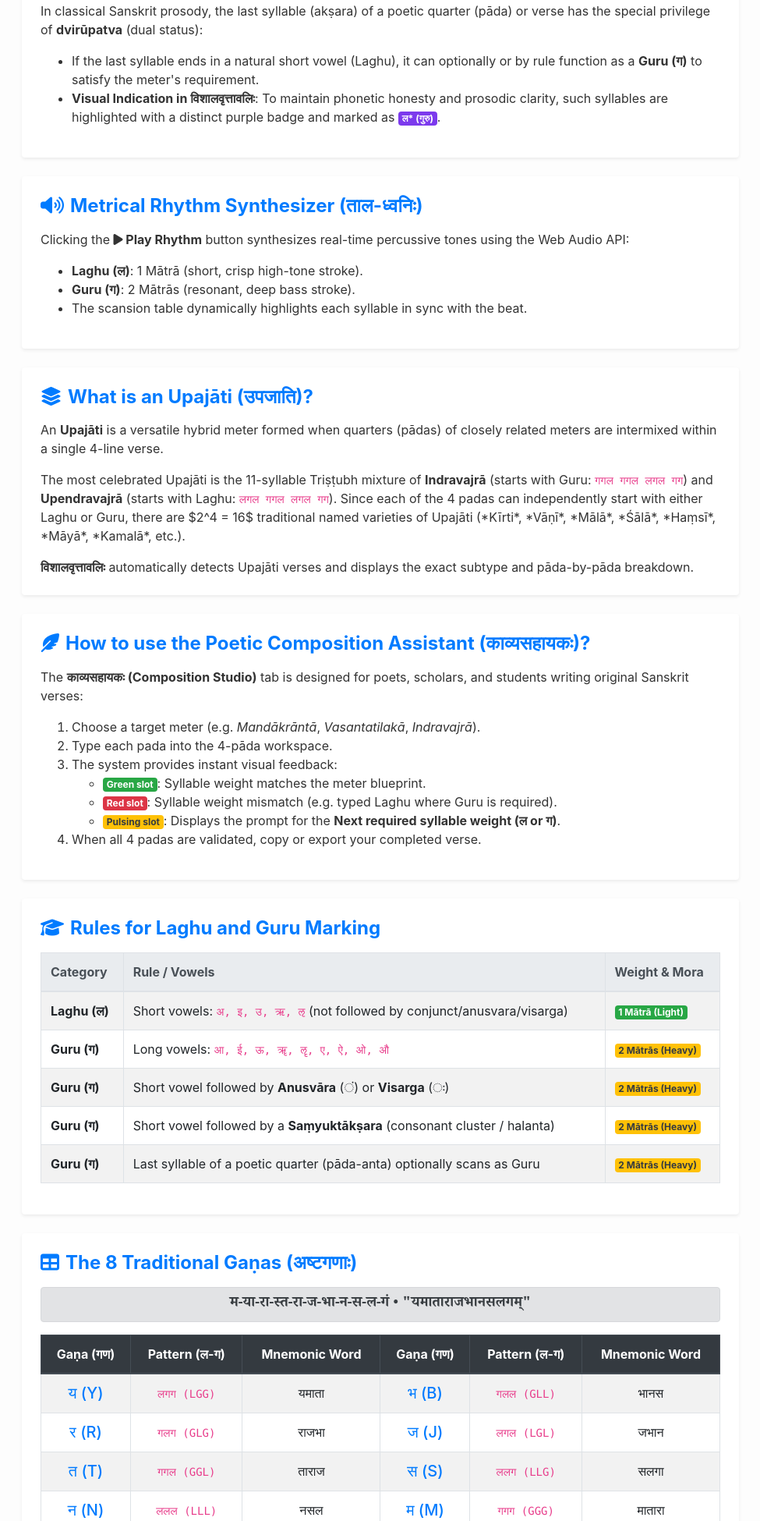
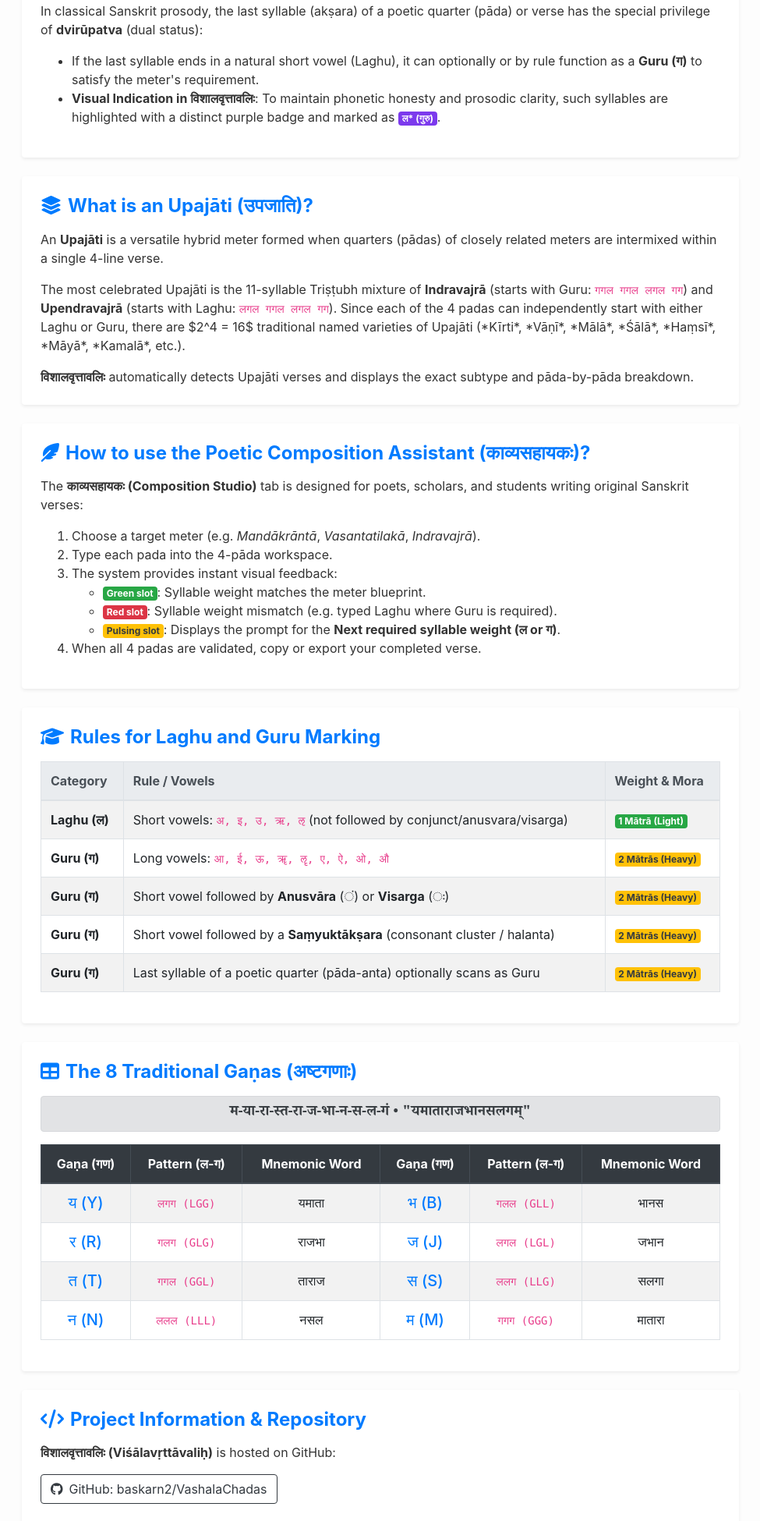
Before and after one commit to baskarn2/VashalaChadas, a Flask app: page /help in a window 1280 px wide. Shown: the part 597-2547 px from the top of the page at 78% size, without its empty margins (152-1127 px from the left). Run offline with Flask 2, Linux system fonts and the light colour scheme; some libraries are stand-ins or nearby versions.

Commit message:
Remove audio / voice playback feature cleanly

```diff
--- a/static/custom/css/custom.css
+++ b/static/custom/css/custom.css
@@ -188,17 +188,6 @@ body {
   margin-top: 3rem;
 }
 
-/* Audio Playback Cell Highlight */
-.cell-playing {
-    background-color: #fef08a !important;
-    color: #854d0e !important;
-    box-shadow: 0 0 10px rgba(234, 179, 8, 0.8) !important;
-    transform: scale(1.15);
-    z-index: 10;
-    transition: all 0.1s ease-in-out;
-    border: 2px solid #ca8a04 !important;
-}
-
 /* Padanta Guru Special Style */
 .cell-padanta {
     background-color: #ede9fe !important;
@@ -218,9 +207,3 @@ body {
     background-color: #7c3aed;
     color: #ffffff;
 }
-
-/* Play Rhythm Button */
-.btn-play-rhythm {
-    font-weight: 600;
-    transition: all 0.2s ease;
-}
--- a/static/custom/js/rhythm_player.js
+++ /dev/null
@@ -1,175 +0,0 @@
-/**
- * Vishalavrttavalih - Sanskrit Metrical Rhythm Synthesizer (Web Audio API)
- * Plays Laghu (1 matra) and Guru (2 matras) rhythmic beats in authentic Sanskrit meter tempo.
- */
-
-class MeterRhythmPlayer {
-    constructor() {
-        this.audioCtx = null;
-        this.isPlaying = false;
-        this.currentTimeoutIds = [];
-        this.bpm = 110; // Standard recitation tempo
-    }
-
-    initAudio() {
-        if (!this.audioCtx) {
-            const AudioContext = window.AudioContext || window.webkitAudioContext;
-            this.audioCtx = new AudioContext();
-        }
-        if (this.audioCtx.state === 'suspended') {
-            this.audioCtx.resume();
-        }
-    }
-
-    // Synthesize Laghu beat (Short, crisp, light stroke - 1 matra)
-    playLaghuTone(time, duration) {
-        const ctx = this.audioCtx;
-        const osc = ctx.createOscillator();
-        const gain = ctx.createGain();
-
-        osc.type = 'triangle';
-        osc.frequency.setValueAtTime(320, time);
-        osc.frequency.exponentialRampToValueAtTime(160, time + 0.08);
-
-        gain.gain.setValueAtTime(0.7, time);
-        gain.gain.exponentialRampToValueAtTime(0.001, time + duration * 0.7);
-
-        osc.connect(gain);
-        gain.connect(ctx.destination);
-
-        osc.start(time);
-        osc.stop(time + duration);
-    }
-
-    // Synthesize Guru beat (Deep, resonant, heavy stroke - 2 matras)
-    playGuruTone(time, duration) {
-        const ctx = this.audioCtx;
-        const osc = ctx.createOscillator();
-        const gain = ctx.createGain();
-
-        // Resonant bass strike
-        osc.type = 'sine';
-        osc.frequency.setValueAtTime(180, time);
-        osc.frequency.exponentialRampToValueAtTime(65, time + 0.2);
-
-        gain.gain.setValueAtTime(0.9, time);
-        gain.gain.exponentialRampToValueAtTime(0.001, time + duration * 0.85);
-
-        osc.connect(gain);
-        gain.connect(ctx.destination);
-
-        osc.start(time);
-        osc.stop(time + duration);
-    }
-
-    stop() {
-        this.isPlaying = false;
-        this.currentTimeoutIds.forEach(id => clearTimeout(id));
-        this.currentTimeoutIds = [];
-        $('.cell-playing, .slot-playing').removeClass('cell-playing slot-playing');
-        $('.btn-play-rhythm').each(function() {
-            $(this).html('<i class="fas fa-play mr-1"></i> Play Rhythm').removeClass('btn-danger').addClass('btn-outline-primary');
-        });
-    }
-
-    play(lgList, options = {}) {
-        this.stop();
-        this.initAudio();
-        this.isPlaying = true;
-
-        const onStep = options.onStep || null;
-        const onComplete = options.onComplete || null;
-        const $btn = options.$btn || null;
-
-        if ($btn) {
-            $btn.html('<i class="fas fa-stop mr-1"></i> Stop').removeClass('btn-outline-primary').addClass('btn-danger');
-        }
-
-        const matraDuration = 60 / this.bpm; // Duration in seconds per 1 matra
-        let currentTime = this.audioCtx.currentTime + 0.05;
-        let cumulativeDelayMs = 50;
-
-        lgList.forEach((mark, index) => {
-            if (!mark) return;
-            const isLaghu = (mark === 'ल' || mark === 'L' || mark.startsWith('ल') || mark.startsWith('L'));
-            const beats = isLaghu ? 1 : 2;
-            const stepDuration = beats * matraDuration;
-
-            // Schedule audio
-            if (isLaghu) {
-                this.playLaghuTone(currentTime, stepDuration);
-            } else {
-                this.playGuruTone(currentTime, stepDuration);
-            }
-
-            // Schedule visual highlight
-            const delay = cumulativeDelayMs;
-            const tid = setTimeout(() => {
-                if (this.isPlaying && onStep) {
-                    onStep(index, mark);
-                }
-            }, delay);
-            this.currentTimeoutIds.push(tid);
-
-            currentTime += stepDuration;
-            cumulativeDelayMs += (stepDuration * 1000);
-        });
-
-        // Finish callback
-        const endTid = setTimeout(() => {
-            this.stop();
-            if (onComplete) onComplete();
-        }, cumulativeDelayMs + 200);
-        this.currentTimeoutIds.push(endTid);
-    }
-}
-
-// Global player instance
-window.meterPlayer = new MeterRhythmPlayer();
-
-// Event listener for Play Rhythm buttons
-$(document).on('click', '.btn-play-rhythm', function(e) {
-    e.preventDefault();
-    const $btn = $(this);
-
-    if (window.meterPlayer.isPlaying && $btn.hasClass('btn-danger')) {
-        window.meterPlayer.stop();
-        return;
-    }
-
-    const rawLg = $btn.data('lg');
-    if (!rawLg) return;
-
-    let lgArray = [];
-    if (Array.isArray(rawLg)) {
-        lgArray = rawLg;
-    } else if (typeof rawLg === 'string') {
-        if (rawLg.includes(',')) {
-            lgArray = rawLg.split(',').map(s => s.trim());
-        } else {
-            lgArray = rawLg.split('');
-        }
-    }
-
-    const targetTableId = $btn.data('target-table');
-    const $targetTable = targetTableId ? $(targetTableId) : $btn.closest('.card, .card-verse').find('table.table-scansion');
-
-    window.meterPlayer.play(lgArray, {
-        $btn: $btn,
-        onStep: function(index, mark) {
-            if ($targetTable && $targetTable.length) {
-                $targetTable.find('.cell-playing').removeClass('cell-playing');
-                // Highlight syllable cell and LG cell
-                const $sylRow = $targetTable.find('tr').eq(0);
-                const $lgRow = $targetTable.find('tr').eq(1);
-                $sylRow.find('td').eq(index).addClass('cell-playing');
-                $lgRow.find('td').eq(index).addClass('cell-playing');
-            }
-        },
-        onComplete: function() {
-            if ($targetTable) {
-                $targetTable.find('.cell-playing').removeClass('cell-playing');
-            }
-        }
-    });
-});
--- a/templates/footer.html
+++ b/templates/footer.html
@@ -4,8 +4,6 @@
         <script src="{{url_for('static', filename='plugins/js/bootstrap-select.min.js')}}"></script>
         <script src="{{url_for('static', filename='plugins/bs-custom-file-input.min.js')}}"></script>
         <script src="{{url_for('static', filename='plugins/js/bootstrap-notify.min.js')}}"></script>
-        <!-- Sanskrit Rhythm Synthesizer (Web Audio API) -->
-        <script src="{{url_for('static', filename='custom/js/rhythm_player.js')}}"></script>
 
         <footer class="footer text-center mt-5 py-3 border-top bg-light">
             <div class="container">
--- a/templates/help.html
+++ b/templates/help.html
@@ -32,23 +32,6 @@
                     <ul>
                         <li>If the last syllable ends in a natural short vowel (Laghu), it can optionally or by rule function as a <b>Guru (ग)</b> to satisfy the meter's requirement.</li>
                         <li><b>Visual Indication in विशालवृत्तावलिः</b>: To maintain phonetic honesty and prosodic clarity, such syllables are highlighted with a distinct purple badge and marked as <span class="badge badge-padanta">ल* (गुरु)</span>.</li>
-                    </ul>
-                </div>
-            </div>
-
-            <!-- Audio Rhythm Player Guide -->
-            <div class="card shadow-sm border-0 mb-4">
-                <div class="card-body p-4">
-                    <h4 class="font-weight-bold text-primary mb-3">
-                        <i class="fas fa-volume-up mr-2"></i>Metrical Rhythm Synthesizer (ताल-ध्वनिः)
-                    </h4>
-                    <p>
-                        Clicking the <b><i class="fas fa-play"></i> Play Rhythm</b> button synthesizes real-time percussive tones using the Web Audio API:
-                    </p>
-                    <ul>
-                        <li><b>Laghu (ल)</b>: 1 Mātrā (short, crisp high-tone stroke).</li>
-                        <li><b>Guru (ग)</b>: 2 Mātrās (resonant, deep bass stroke).</li>
-                        <li>The scansion table dynamically highlights each syllable in sync with the beat.</li>
                     </ul>
                 </div>
             </div>
```
Also changed, not shown: templates/compose.html (+1 -44 lines), templates/line_result.html (+2 -9 lines), templates/result.html (+3 -15 lines).
